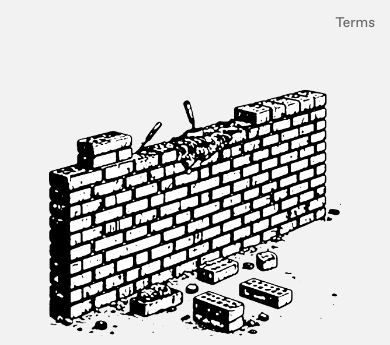
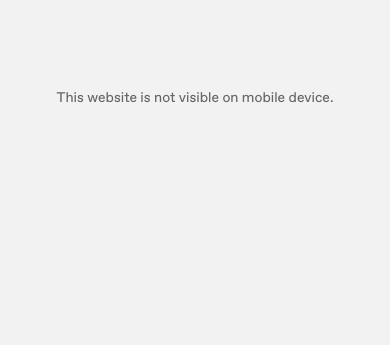
Before and after one commit to ambientmoxie/banner-mkr, a website built with Vite: page src/index.html in a window 390 px wide. Shown: the top 345 px of the page. Built offline with nearby package versions, Linux system fonts and the light colour scheme; what draggabilly, packery would draw is missing.

Commit message:
remove entire website on mobile devices

```diff
--- a/package.json
+++ b/package.json
@@ -17,6 +17,7 @@
   },
   "dependencies": {
     "draggabilly": "^3.0.0",
+    "mobile-device-detect": "^0.4.3",
     "packery": "^2.1.2"
   }
 }
--- a/src/assets/js/main.js
+++ b/src/assets/js/main.js
@@ -1,6 +1,7 @@
 // TODO: refactore
 
 import "../scss/style.scss";
+import { isMobile } from "mobile-device-detect";
 import {
   createDoctype,
   generateLogoCode,
@@ -223,3 +224,14 @@ openTermsButton.addEventListener("click", (e) => {
 closeTermsButton.addEventListener("click", (e) => {
   termsScreen.style.display = "none";
 });
+
+// Is Mobile ?
+
+if (isMobile) {
+  document.querySelector("main").remove();
+  const div = document.createElement("div");
+  const p = document.createElement("p");
+  p.textContent = "This website is not visible on mobile device.";
+  div.appendChild(p);
+  document.body.appendChild(div);
+}
--- a/src/assets/scss/style.scss
+++ b/src/assets/scss/style.scss
@@ -1,9 +1,9 @@
 @import "normalize.css/normalize.css";
 
 @font-face {
-  font-family: "ABC Favorit";
-  src: url("/fonts/ABCFavorit-Regular.woff2") format("woff2"),
-    url("/fonts/ABCFavorit-Regular.woff") format("woff");
+  font-family: "abcf";
+  src: url("/fonts/abcf-Regular.woff2") format("woff2"),
+    url("/fonts/abcf-Regular.woff") format("woff");
   font-weight: normal;
   font-style: normal;
   font-display: swap;
@@ -25,7 +25,7 @@ $color-dark-grey: #666666;
 $color-light-grey: #cccccc;
 
 :root {
-  font-family: "ABC Favorit", Helvetica, Arial, sans-serif;
+  font-family: "abcf", Helvetica, Arial, sans-serif;
   line-height: 1.5;
   font-weight: 400;
   font-size: 62.5%;
--- a/src/index.html
+++ b/src/index.html
@@ -6,6 +6,8 @@
     <title>banner maker</title>
   </head>
   <body>
+
+    <main>
       <button id="terms-btn" class="floating-btn">Terms</button>
       <div id="bmkr-container">
         <header id="bmkr-header">
@@ -15,8 +17,8 @@
             alt="banner.mkr illustration"
           />
           <h1 id="bmkr-header__wording">
-          <span>banner.mkr</span> is a simple tool to create and download simple
-          animated banner
+            <span>banner.mkr</span> is a simple tool to create and download
+            simple animated banner
           </h1>
         </header>
         <main id="timeline-area">
@@ -67,7 +69,10 @@
 
         <footer id="bmkr-footer">
           <h2 id="bmkr-footer__wording">Is your banner ready?</h2>
-        <button id="bmkr-footer__download-button" aria-label="Download Banner">
+          <button
+            id="bmkr-footer__download-button"
+            aria-label="Download Banner"
+          >
             Download
           </button>
         </footer>
@@ -105,8 +110,8 @@
 
           <p>
             This website has been created to facilitate the setup of traditional
-          HTML5 animated banners. The output is a very basic HTML structure with
-          a minimal GSAP timeline. This tool is a work in progress.
+            HTML5 animated banners. The output is a very basic HTML structure
+            with a minimal GSAP timeline. This tool is a work in progress.
           </p>
           <h2>How to use:</h2>
 
@@ -134,17 +139,20 @@
             animation and
             <a href="https://flickity.metafizzy.co/">flickity</a> for carousels.
             It is obviously free and the entire code is available on
-          <a href="https://github.com/ambientmoxie/banner-mkr">GitHub</a>. Feel
-          free to use, contribute, or utilize it in any way you need.
+            <a href="https://github.com/ambientmoxie/banner-mkr">GitHub</a>.
+            Feel free to use, contribute, or utilize it in any way you need.
           </p>
 
           <h2>Contact:</h2>
 
-        <a href="mailto:contact@maximebenoit.work">contact@maximebenoit.work</a>
+          <a href="mailto:contact@maximebenoit.work"
+            >contact@maximebenoit.work</a
+          >
         </div>
 
         <button id="close-btn" class="floating-btn">Close</button>
       </div>
+    </main>
 
     <script type="module" src="./assets/js/main.js"></script>
   </body>
```
Also changed, not shown: src/public/fonts/abcf-Regular.woff (renamed from src/public/fonts/ABCFavorit-Regular.woff), src/public/fonts/abcf-Regular.woff2 (renamed from src/public/fonts/ABCFavorit-Regular.woff2), 1 other file. Lines whose indentation alone changed are shown as unchanged.
